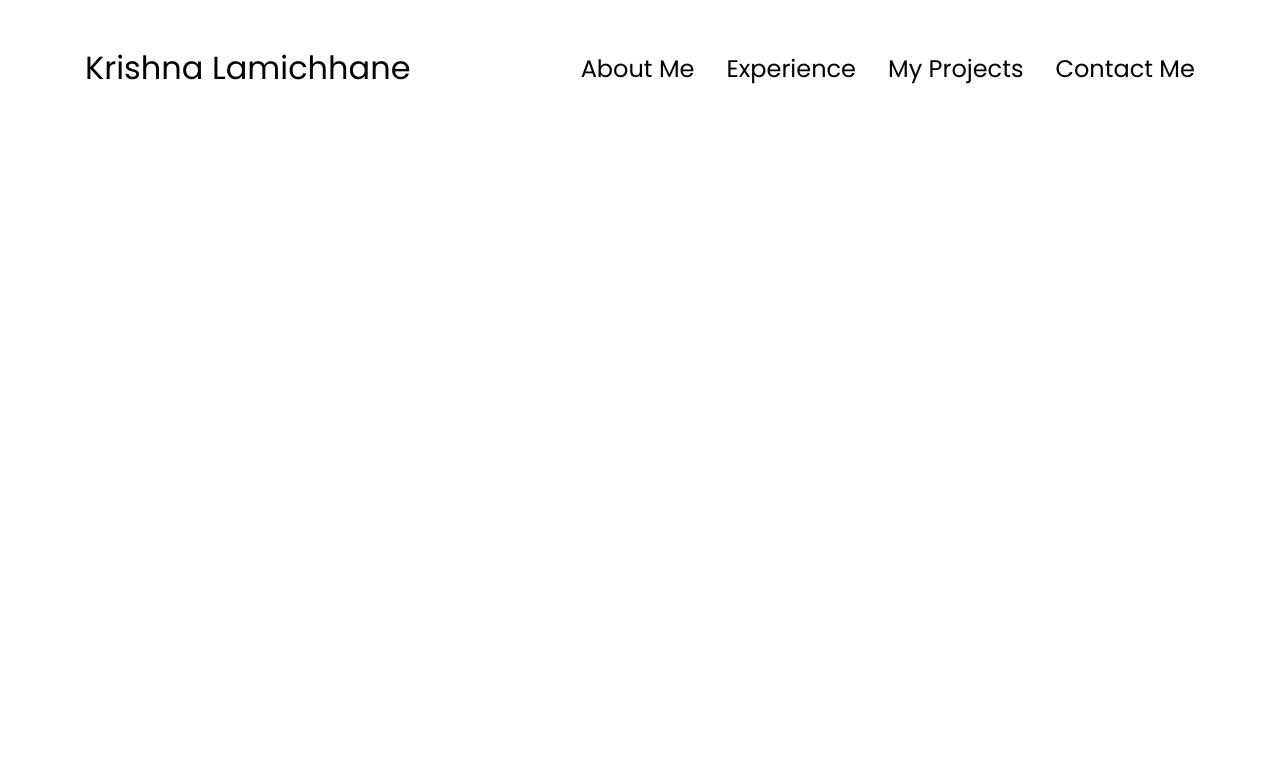
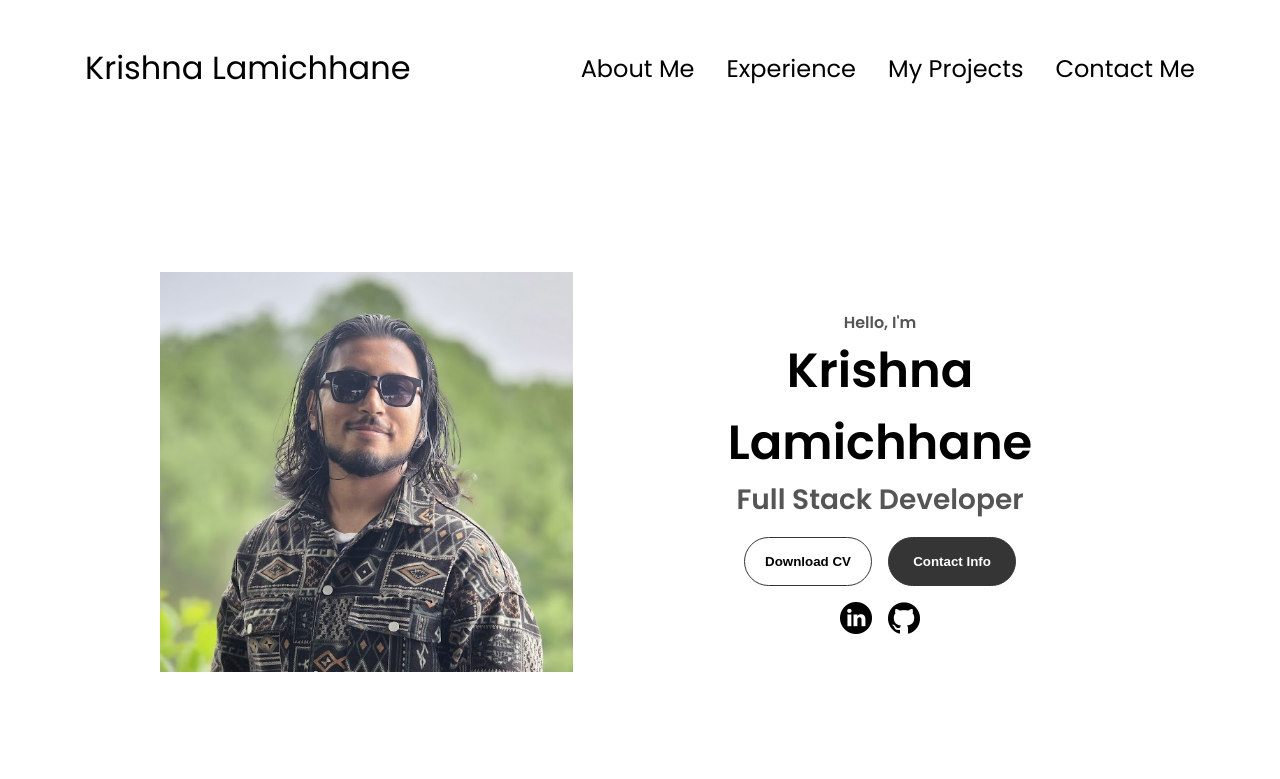
Before and after one commit to chrisnalamic/my_portfolio, a plain HTML site: page index.html in a window 1280 px wide. Drawn offline with Linux system fonts and the light colour scheme.

Commit message:
Profile section added

```diff
--- a/index.html
+++ b/index.html
@@ -37,6 +37,42 @@
       </div>
     </nav>
 
+    <section id="profile">
+      <div class="section__pic-container">
+        <img src="./assets/profile-pic.png" alt="John Doe profile picture" />
+      </div>
+      <div class="section__text">
+        <p class="section__text__p1">Hello, I'm</p>
+        <h1 class="title">Krishna Lamichhane</h1>
+        <p class="section__text__p2">Full Stack Developer</p>
+        <div class="btn-container">
+          <button
+            class="btn btn-color-2"
+            onclick="window.open('./assets/resume-example.pdf')"
+          >
+            Download CV
+          </button>
+          <button class="btn btn-color-1" onclick="location.href='./#contact'">
+            Contact Info
+          </button>
+        </div>
+        <div id="socials-container">
+          <img
+            src="./assets/linkedin.png"
+            alt="My LinkedIn profile"
+            class="icon"
+            onclick="location.href='https://linkedin.com/'"
+          />
+          <img
+            src="./assets/github.png"
+            alt="My Github profile"
+            class="icon"
+            onclick="location.href='https://github.com/chrisnalamic'"
+          />
+        </div>
+      </div>
+    </section>
+
     <script>
         function toggleMenu() {
             const menu = document.querySelector(".menu-links");
--- a/style.css
+++ b/style.css
@@ -111,3 +111,118 @@ a:hover{
 .hamburger-icon.open{
   background-color: rgb(193, 190, 190);
 }
+
+/* sections */
+
+section {
+  padding-top: 4vh;
+  height: 96vh;
+  margin: 0 10rem;
+  box-sizing: border-box;
+  min-height: fit-content;
+}
+
+.section-container {
+  display: flex;
+}
+
+/* PROFILE SECTION */
+
+#profile {
+  display: flex;
+  justify-content: center;
+  gap: 5rem;
+  height: 80vh;
+}
+
+.section__pic-container {
+  display: flex;
+  height: 400px;
+  width: 400px;
+  margin: auto 0;
+}
+
+.section__text {
+  align-self: center;
+  text-align: center;
+}
+
+.section__text p {
+  font-weight: 600;
+}
+
+.section__text__p1 {
+  text-align: center;
+}
+
+.section__text__p2 {
+  font-size: 1.75rem;
+  margin-bottom: 1rem;
+}
+
+.title {
+  font-size: 3rem;
+  text-align: center;
+}
+
+#socials-container {
+  display: flex;
+  justify-content: center;
+  margin-top: 1rem;
+  gap: 1rem;
+}
+
+/* ICONS */
+
+.icon {
+  cursor: pointer;
+  height: 2rem;
+}
+
+/* BUTTONS */
+
+.btn-container {
+  display: flex;
+  justify-content: center;
+  gap: 1rem;
+}
+
+.btn {
+  font-weight: 600;
+  /* transition: all 300ms ease; */
+  padding: 1rem;
+  width: 8rem;
+  border-radius: 2rem;
+}
+
+.btn-color-1,
+.btn-color-2 {
+  border: rgb(53, 53, 53) 0.1rem solid;
+}
+
+.btn-color-1:hover,
+.btn-color-2:hover {
+  cursor: pointer;
+}
+
+.btn-color-1,
+.btn-color-2:hover {
+  background: rgb(53, 53, 53);
+  color: white;
+}
+
+.btn-color-1:hover {
+  background: rgb(0, 0, 0);
+}
+
+.btn-color-2 {
+  background: none;
+}
+
+.btn-color-2:hover {
+  border: rgb(255, 255, 255) 0.1rem solid;
+}
+
+.btn-container {
+  gap: 1rem;
+}
```
